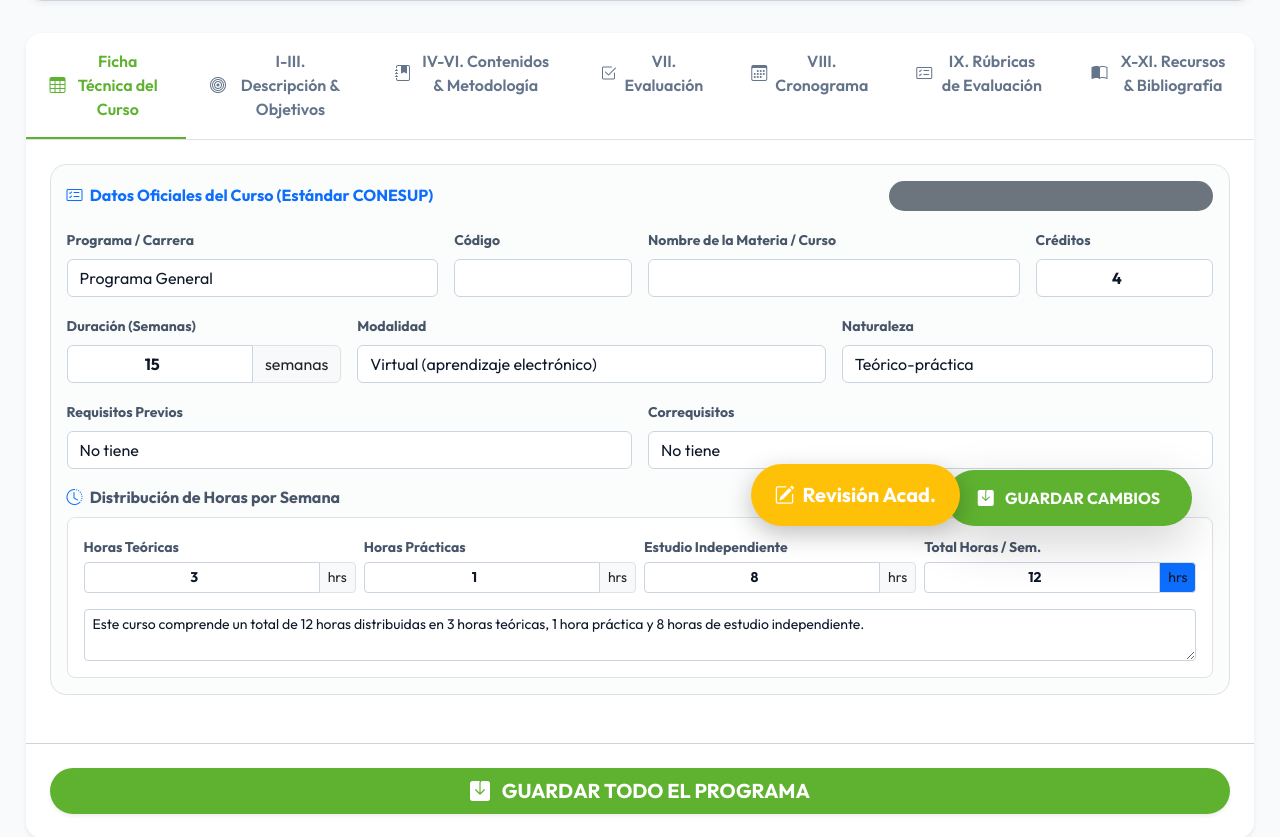
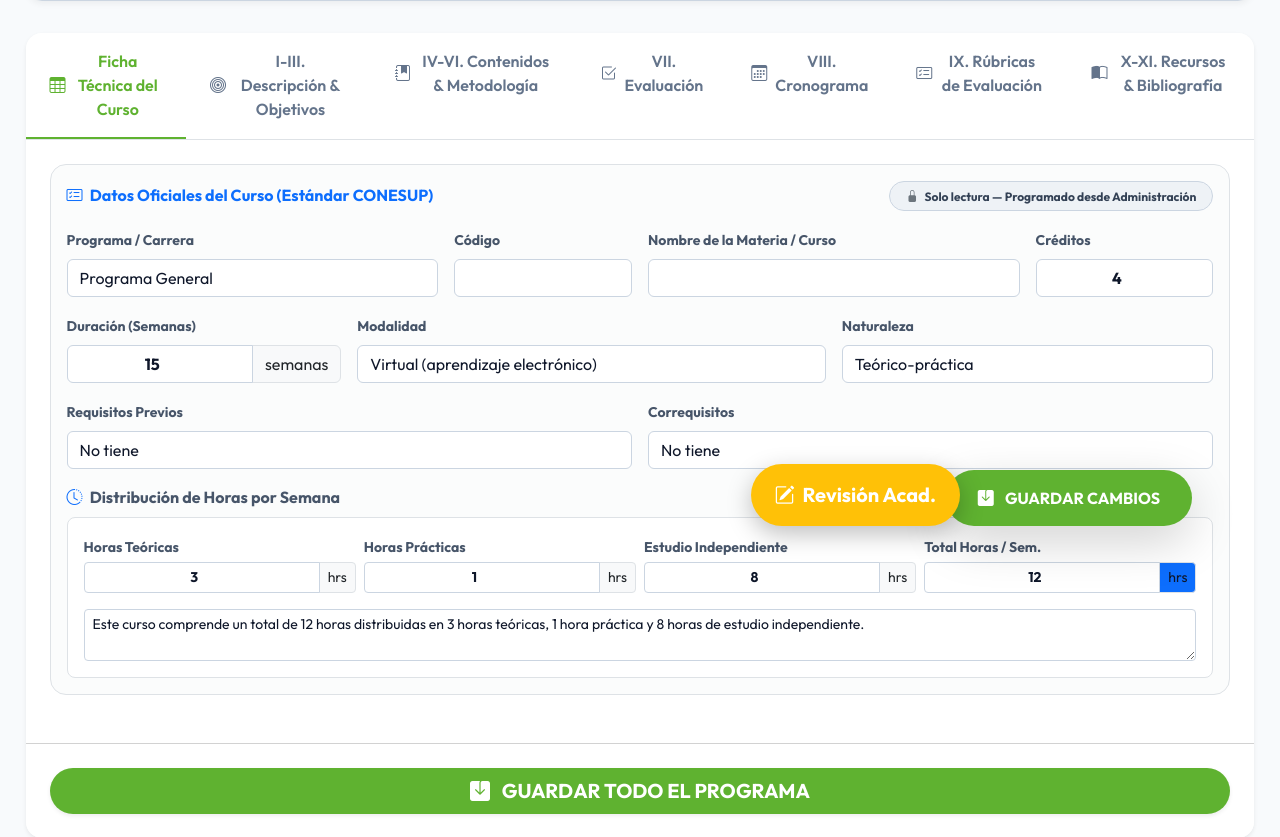
Before and after one commit to renan2013/inbox_cefi, a Laravel app: template resources/views/mis_cursos/gestionar_silabo.blade.php in a window 1280 px wide. Shown: the part 242-1079 px from the top of the page. Run offline with Laravel 12, Linux system fonts and the light colour scheme; the template is opened without the code that fills it, so the values that code supplies are empty; some libraries are stand-ins or nearby versions.

Commit message:
fix: corregir contraste de etiqueta solo lectura en gestionar_silabo

```diff
--- a/resources/views/mis_cursos/gestionar_silabo.blade.php
+++ b/resources/views/mis_cursos/gestionar_silabo.blade.php
@@ -374,8 +374,8 @@
                         <div class="p-3 rounded-4 border bg-light bg-opacity-50 mb-4">
                             <div class="d-flex flex-wrap justify-content-between align-items-center gap-2 mb-3">
                                 <h6 class="fw-bold text-primary mb-0"><i class="bi bi-card-checklist me-1"></i> Datos Oficiales del Curso (Estándar CONESUP)</h6>
-                                <span class="badge bg-secondary bg-opacity-15 text-secondary border border-secondary border-opacity-25 px-3 py-2 rounded-pill">
-                                    <i class="bi bi-lock-fill me-1"></i> Solo lectura — Programado desde Administración
+                                <span class="badge px-3 py-2 rounded-pill" style="background-color: #eef2f6; color: #334155; border: 1px solid #cbd5e1;">
+                                    <i class="bi bi-lock-fill me-1 text-secondary"></i> Solo lectura — Programado desde Administración
                                 </span>
                             </div>
                             <div class="row g-3">
```
